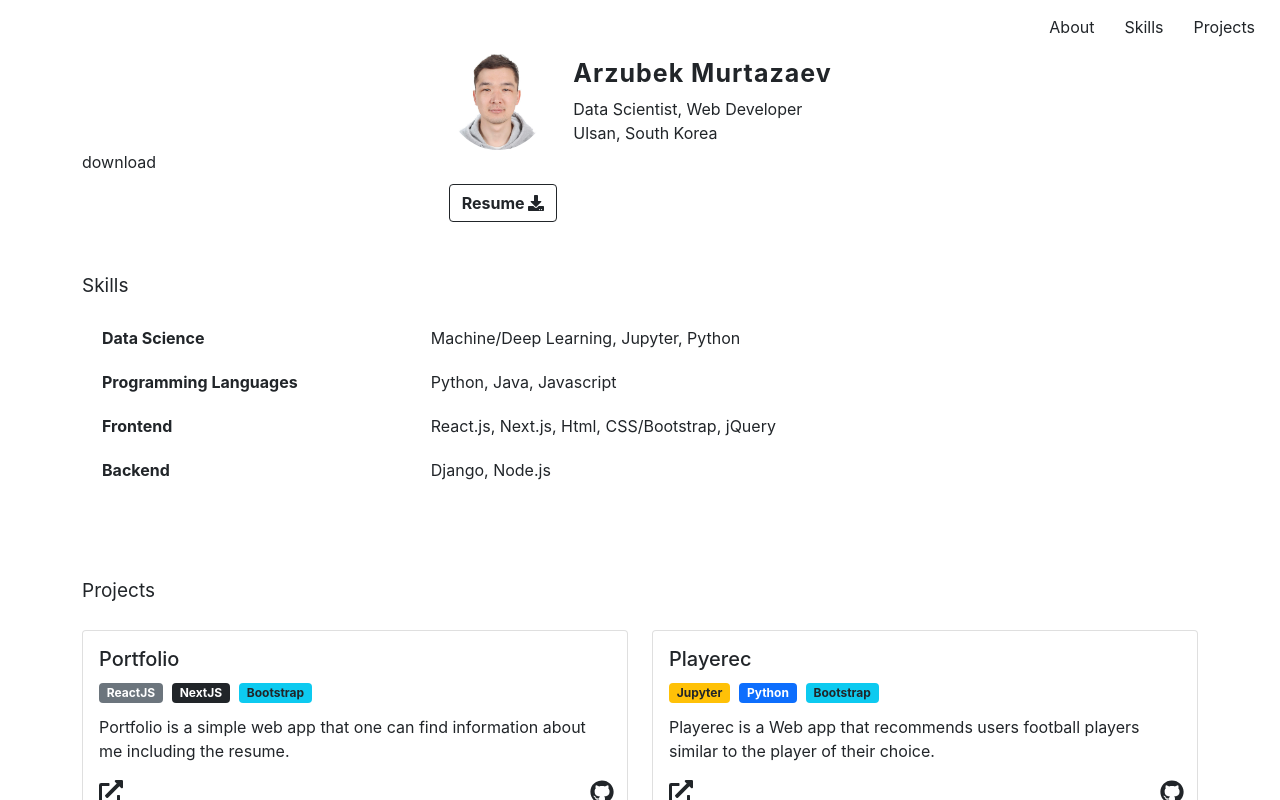
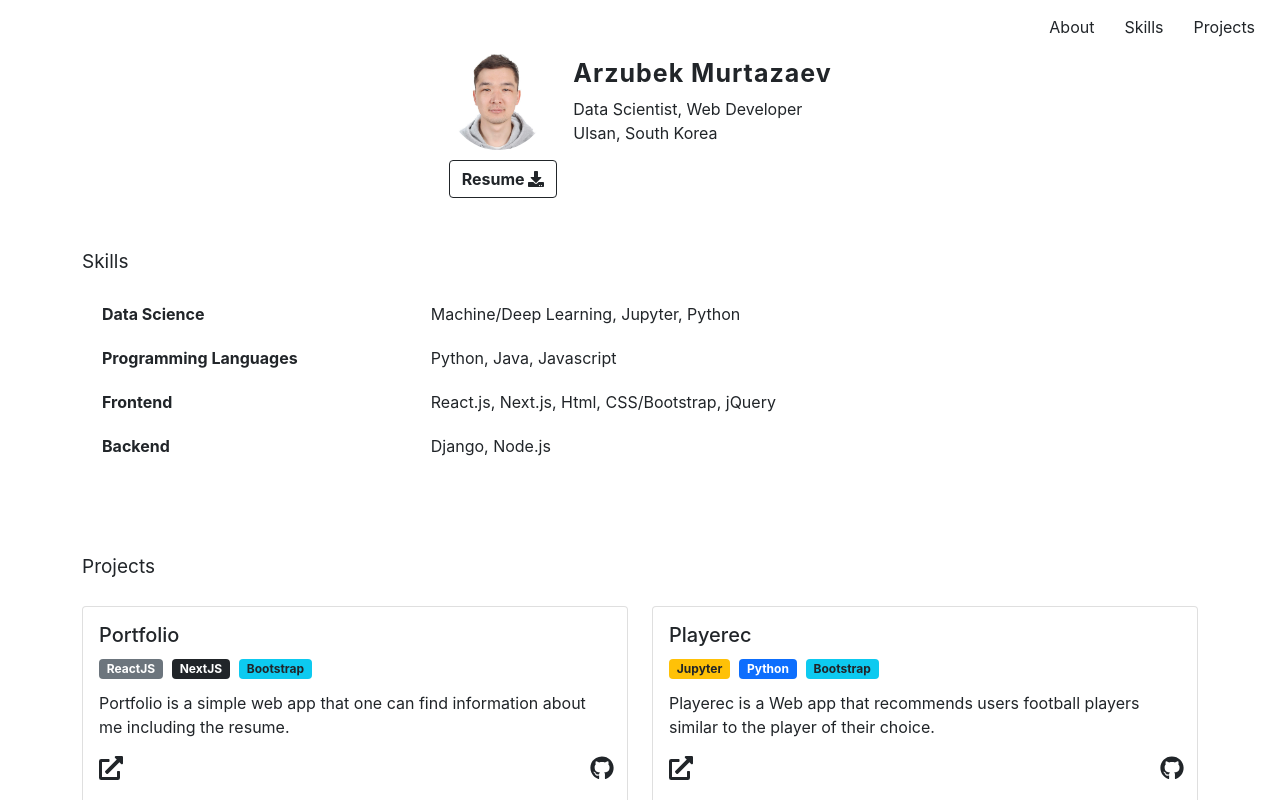
Before and after one commit to arzubekm/portfolio, a Next.js app: page / in a window 1280 px wide. Shown: the top 800 px of the page. Built offline with nearby package versions, Linux system fonts and the light colour scheme.

Commit message:
Deleted temp check, all good

```diff
--- a/pages/index.js
+++ b/pages/index.js
@@ -21,8 +21,6 @@ export default function Home() {
           </div>
         </div>
 
-        {/* TEMP */}
-        <a href='https://next.lbasense.com/api/Analytics/doohReport/Download/?site_id=5262&region_id=21&email=arzubek@dfrc.ch'>download</a>
 
         <div className={styles.resumeButton}>
           <a href="/files/resume.pdf" download><button class="btn btn-outline-dark"><strong>Resume </strong><FontAwesomeIcon icon={faDownload}/></button></a>
```
